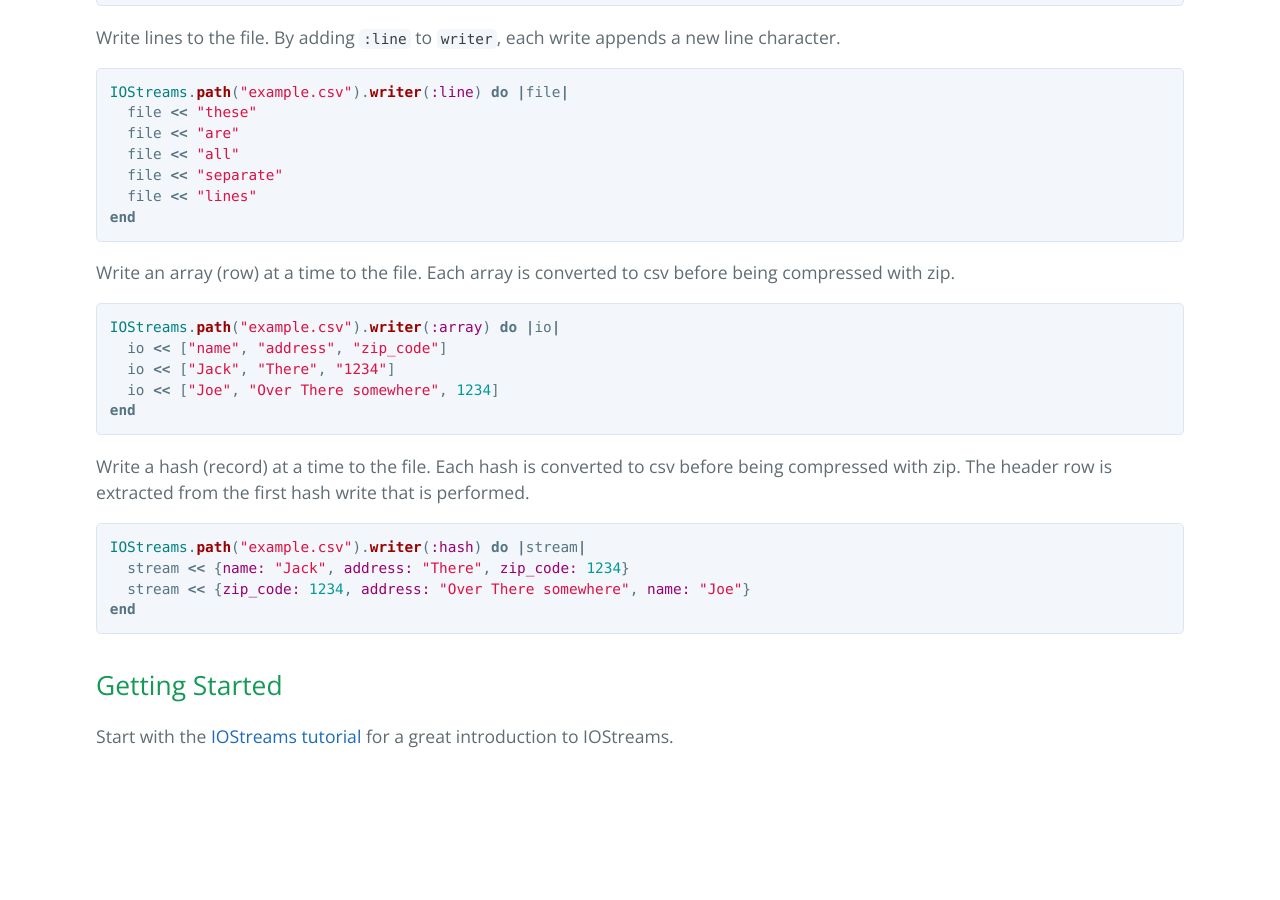
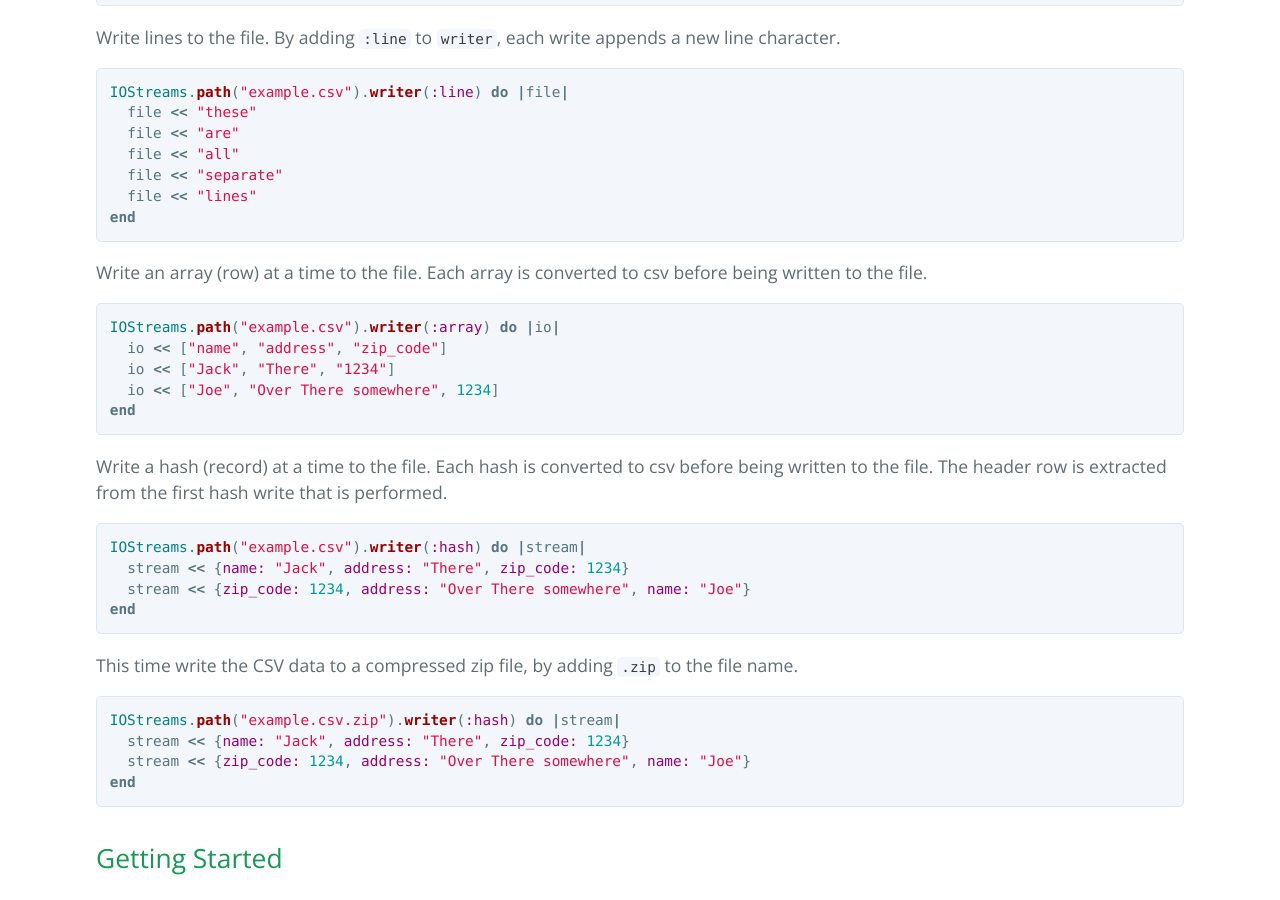
Before and after one commit to reidmorrison/iostreams, a Jekyll site: the page built from docs/index.md, in a window 1280 px wide and 900 px high, scrolled down 3576 px. Built offline with Jekyll 4.4.1, drawn with Linux system fonts in a browser that asks for light colours; our own code applies the rules of GitHub Pages for plain Markdown files; before the commit the page ends 4375 px from its top, so only the background shows below that.

Commit message:
Doc fixes

```diff
--- a/docs/index.md
+++ b/docs/index.md
@@ -167,7 +167,7 @@ end
 ~~~
 
 Write an array (row) at a time to the file.
-Each array is converted to csv before being compressed with zip.
+Each array is converted to csv before being written to the file.
 
 ~~~ruby
 IOStreams.path("example.csv").writer(:array) do |io|
@@ -178,7 +178,7 @@ end
 ~~~
 
 Write a hash (record) at a time to the file.
-Each hash is converted to csv before being compressed with zip.
+Each hash is converted to csv before being written to the file.
 The header row is extracted from the first hash write that is performed.
 
 ~~~ruby
@@ -188,6 +188,15 @@ IOStreams.path("example.csv").writer(:hash) do |stream|
 end
 ~~~
 
+This time write the CSV data to a compressed zip file, by adding `.zip` to the file name.
+
+~~~ruby
+IOStreams.path("example.csv.zip").writer(:hash) do |stream|
+  stream << {name: "Jack", address: "There", zip_code: 1234}
+  stream << {zip_code: 1234, address: "Over There somewhere", name: "Joe"}
+end
+~~~
+
 ## Getting Started
 
 Start with the [IOStreams tutorial](tutorial) for a great introduction to IOStreams.
```
